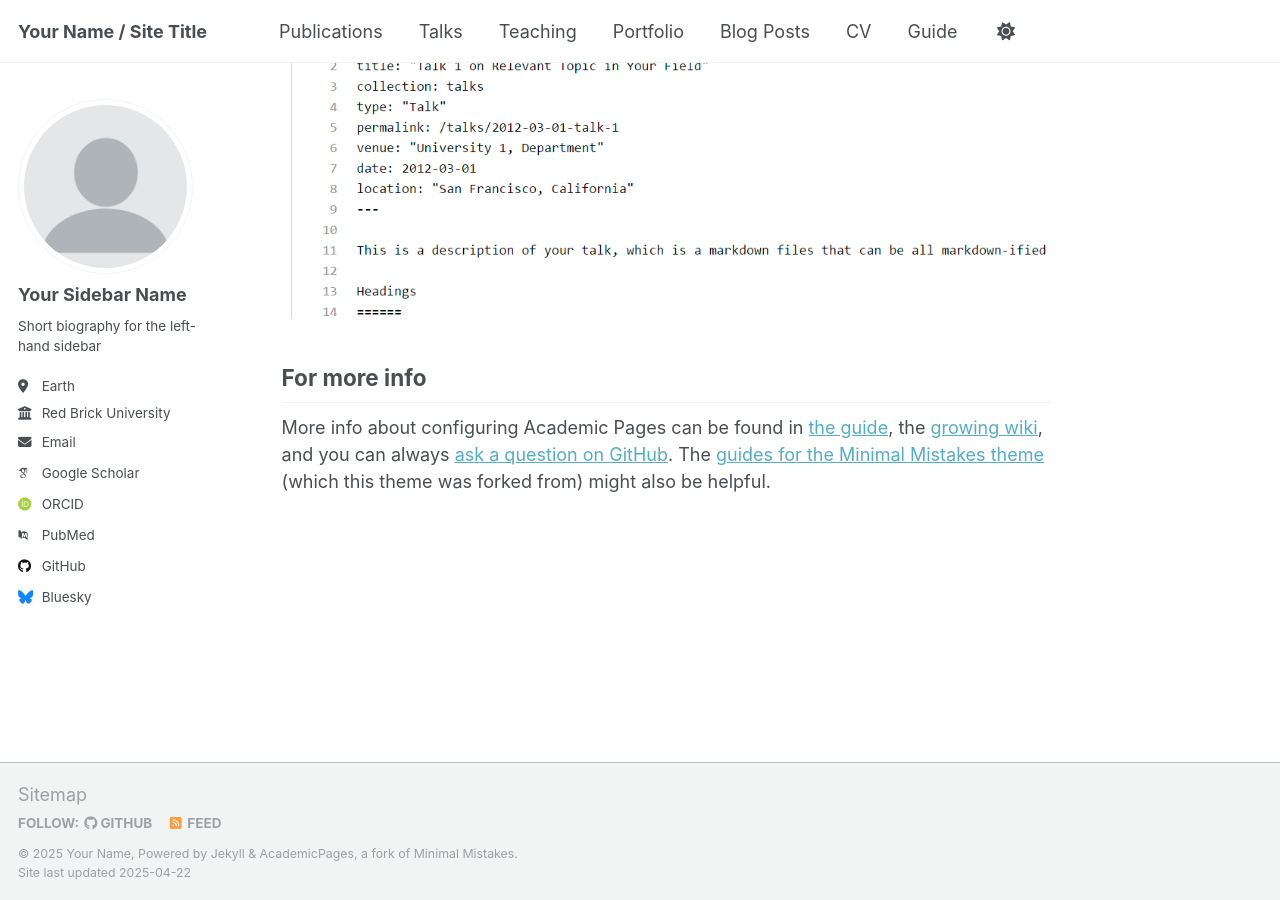
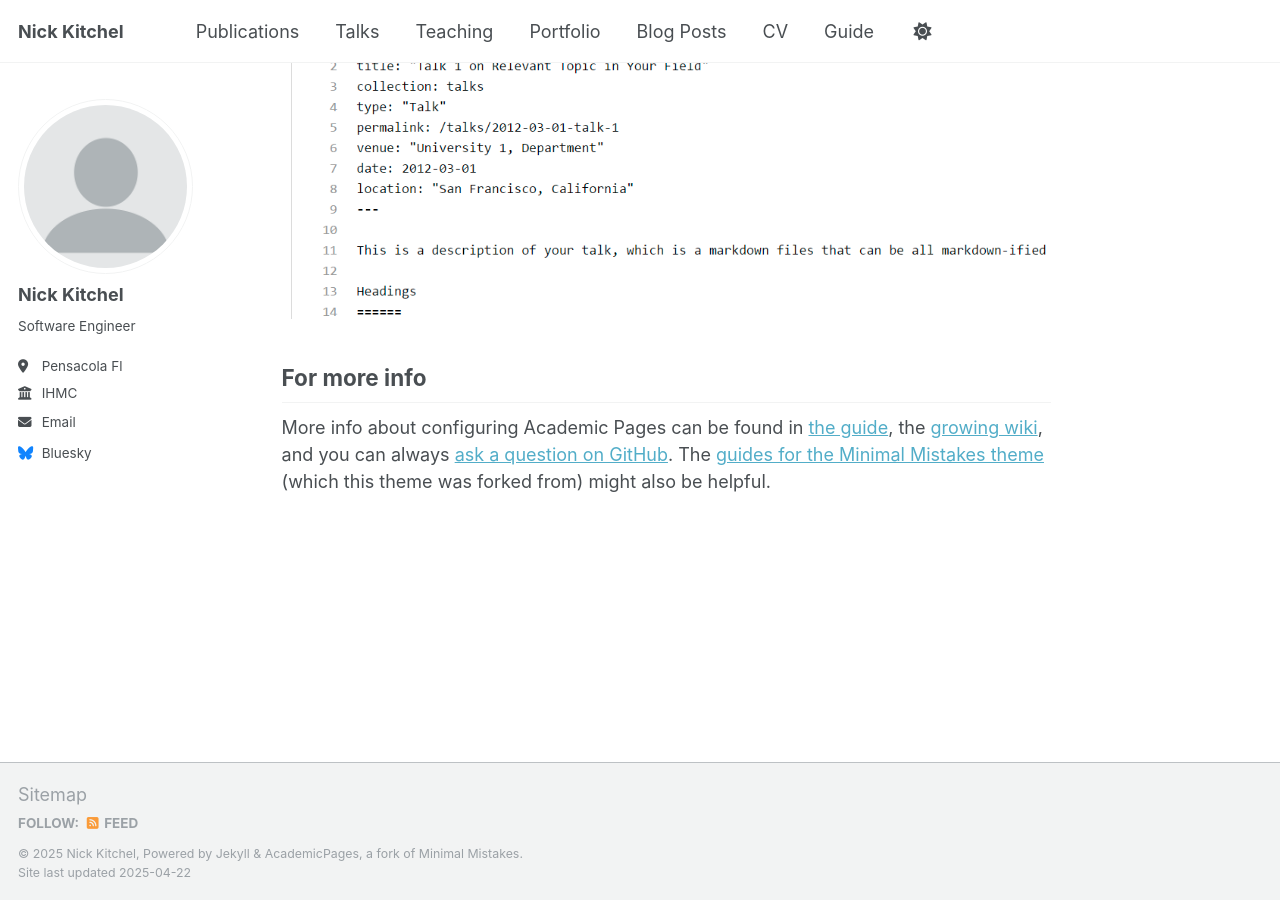
Before and after one commit to PotatoPeeler3000/potatopeeler3000.github.io, a Jekyll site: the page built from _pages/about.md, in a window 1280 px wide and 900 px high, scrolled down 2636 px. Built offline with Jekyll 4.4.1, drawn with Linux system fonts in a browser that asks for light colours; some web fonts are replaced.

Commit message:
Update _config.yml

```diff
--- a/_config.yml
+++ b/_config.yml
@@ -9,13 +9,13 @@
 # Basic Site Settings
 locale                   : "en-US"
 site_theme               : "default"
-title                    : "Your Name / Site Title"
+title                    : "Nick Kitchel"
 title_separator          : "-"
-name                     : &name "Your Name"
+name                     : &name "Nick Kitchel"
 description              : &description "personal description"
-url                      : https://academicpages.github.io # the base hostname & protocol for your site e.g. "https://[your GitHub username].github.io"
+url                      : https://potatopeeler3000.github.io/ # the base hostname & protocol for your site e.g. "https://[your GitHub username].github.io"
 baseurl                  : "" # the subpath of your site, e.g. "/blog"
-repository               : "academicpages/academicpages.github.io"
+repository               : "potatopeeler3000/potatopeeler3000.github.io"
 
 # Site Author - The following control what appear as part of the author content on the side bar.
 #               If a field is blank the icon and link will not appear, otherwise it will be shown.
@@ -23,21 +23,21 @@
 author:
   # Biographic information
   avatar           : "profile.png"
-  name             : "Your Sidebar Name"
-  pronouns         : # example: "she/her"
-  bio              : "Short biography for the left-hand sidebar"
-  location         : "Earth"
-  employer         : "Red Brick University"
+  name             : "Nick Kitchel"
+  pronouns         : #
+  bio              : "Software Engineer"
+  location         : "Pensacola Fl"
+  employer         : "IHMC"
   uri              : # URL
-  email            : "none@example.org"
+  email            : "nickkitchel@outlook.com"
 
   # Academic websites
   arxiv            : # URL - Update with the correct link to your profile
-  googlescholar    : "https://scholar.google.com/citations?user=PS_CX0AAAAAJ"
+  googlescholar    : # URL
   impactstory      : # URL
-  orcid            : "http://orcid.org/yourorcidurl"
+  orcid            : # URL
   semantic         : # URL
-  pubmed           : "https://www.ncbi.nlm.nih.gov/pubmed/?term=john+snow"
+  pubmed           : # URL
   researchgate     : # URL
   scopus           : # URL
 
@@ -45,7 +45,7 @@
   bitbucket        : # Username - Update with your username on the site
   codepen          : # Username
   dribbble         : # Username
-  github           : "academicpages"
+  github           : # URL
   kaggle           : # Username
   stackoverflow    : # User number or user number and name (i.e., use "1" or "1/jeff-atwood")
 
```
